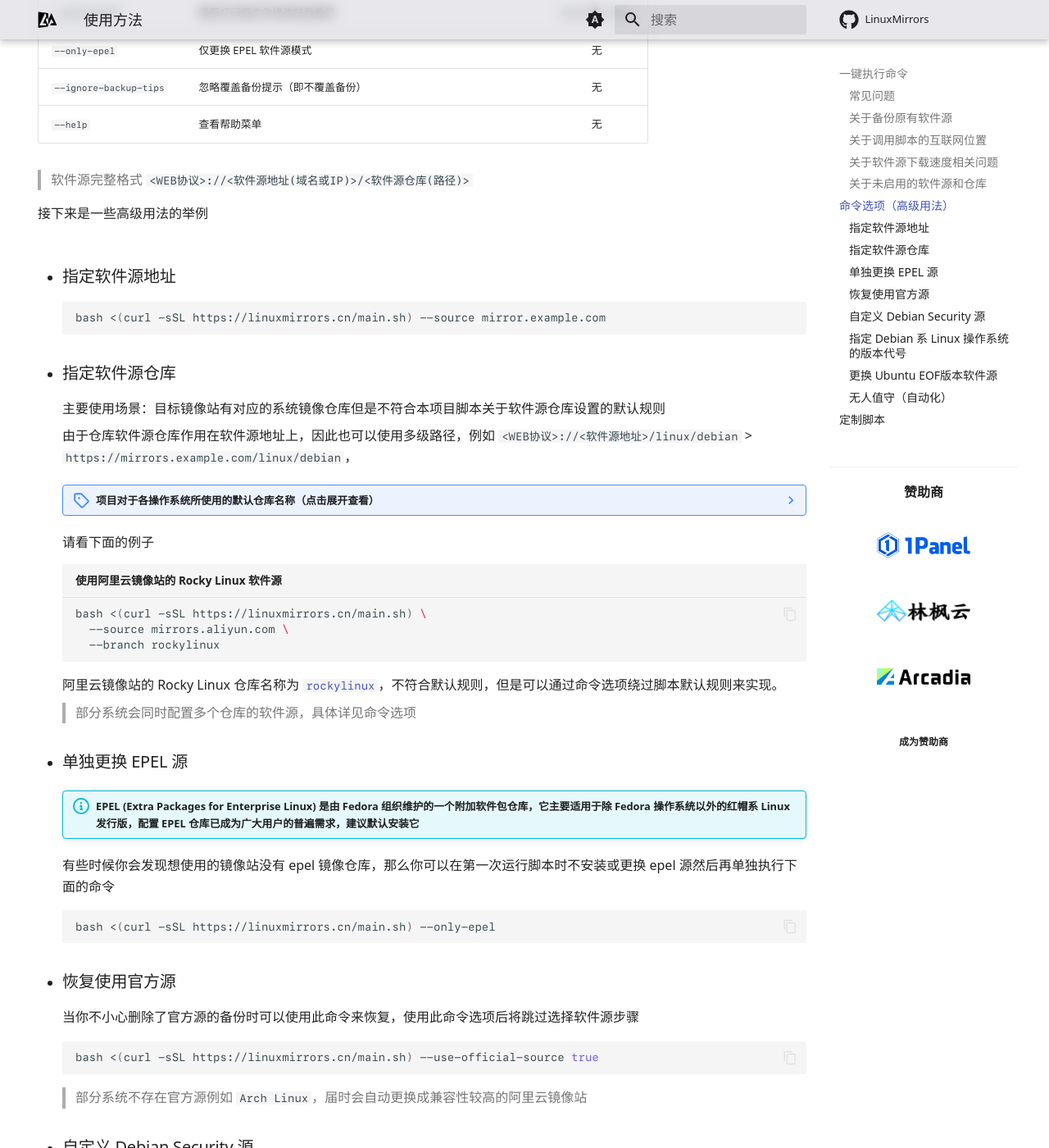
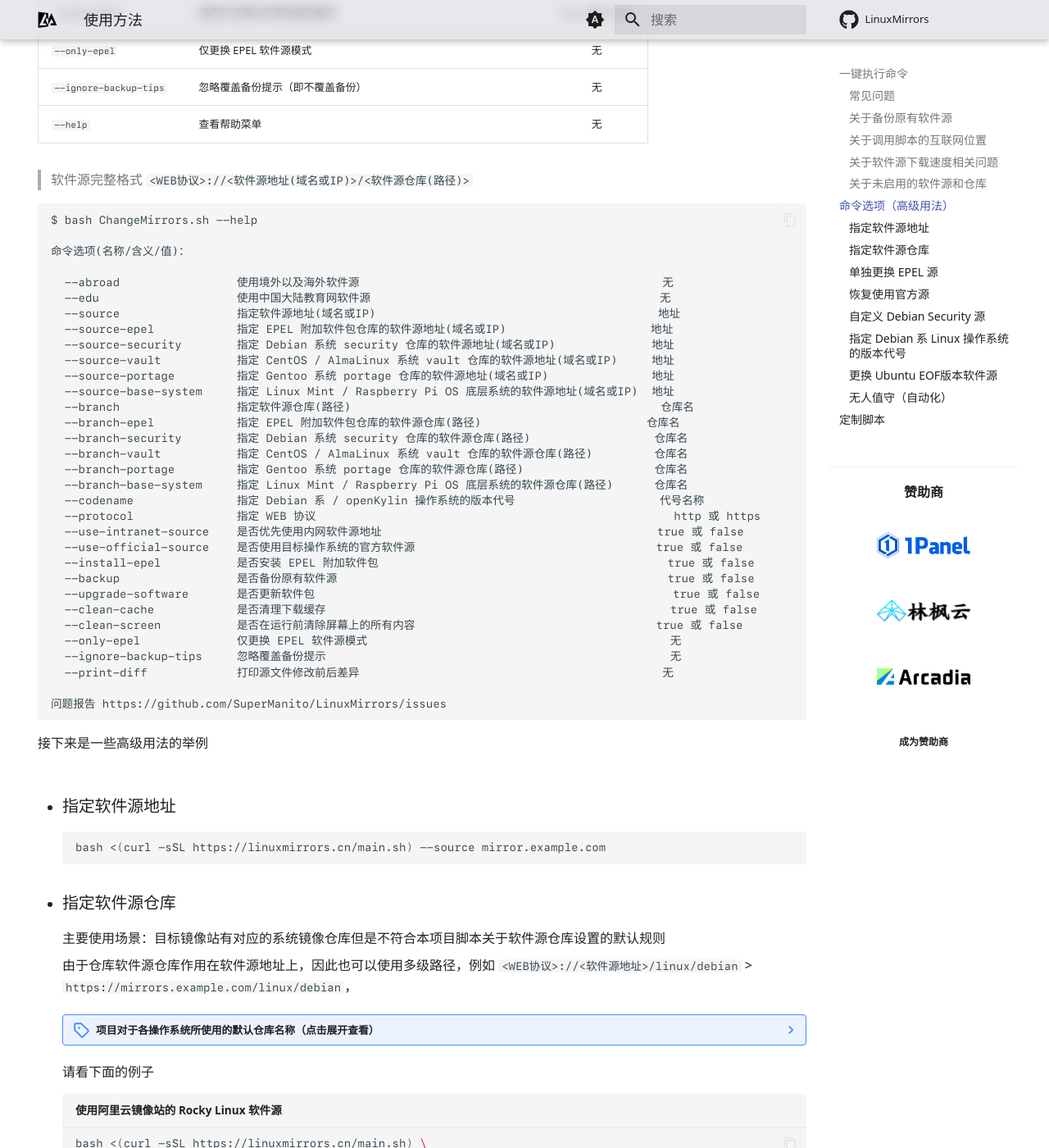
Before and after one commit to SuperManito/LinuxMirrors, an MkDocs documentation site: the page built from docs/use/index.md, in a window 1280 px wide and 1400 px high, scrolled down 4378 px. Shown: the whole window at 82% size. Built offline with MkDocs 1.6.1 and Material for MkDocs 9.7.7, drawn with Linux system fonts in a browser that asks for light colours; a script that is not in the unit is left out; comment, search, counter and statistics services are not loaded.

Commit message:
更新文档

````diff
--- a/docs/use/index.md
+++ b/docs/use/index.md
@@ -410,6 +410,42 @@ hide:
 
 > 软件源完整格式 `<WEB协议>://<软件源地址(域名或IP)>/<软件源仓库(路径)>`
 
+<!-- termynal -->
+```
+$ bash ChangeMirrors.sh --help
+
+命令选项(名称/含义/值)：
+
+  --abroad                 使用境外以及海外软件源                                            无
+  --edu                    使用中国大陆教育网软件源                                          无
+  --source                 指定软件源地址(域名或IP)                                         地址
+  --source-epel            指定 EPEL 附加软件包仓库的软件源地址(域名或IP)                     地址
+  --source-security        指定 Debian 系统 security 仓库的软件源地址(域名或IP)              地址
+  --source-vault           指定 CentOS / AlmaLinux 系统 vault 仓库的软件源地址(域名或IP)     地址
+  --source-portage         指定 Gentoo 系统 portage 仓库的软件源地址(域名或IP)               地址
+  --source-base-system     指定 Linux Mint / Raspberry Pi OS 底层系统的软件源地址(域名或IP)  地址
+  --branch                 指定软件源仓库(路径)                                             仓库名
+  --branch-epel            指定 EPEL 附加软件包仓库的软件源仓库(路径)                        仓库名
+  --branch-security        指定 Debian 系统 security 仓库的软件源仓库(路径)                  仓库名
+  --branch-vault           指定 CentOS / AlmaLinux 系统 vault 仓库的软件源仓库(路径)         仓库名
+  --branch-portage         指定 Gentoo 系统 portage 仓库的软件源仓库(路径)                   仓库名
+  --branch-base-system     指定 Linux Mint / Raspberry Pi OS 底层系统的软件源仓库(路径)      仓库名
+  --codename               指定 Debian 系 / openKylin 操作系统的版本代号                     代号名称
+  --protocol               指定 WEB 协议                                                    http 或 https
+  --use-intranet-source    是否优先使用内网软件源地址                                        true 或 false
+  --use-official-source    是否使用目标操作系统的官方软件源                                   true 或 false
+  --install-epel           是否安装 EPEL 附加软件包                                          true 或 false
+  --backup                 是否备份原有软件源                                                true 或 false
+  --upgrade-software       是否更新软件包                                                    true 或 false
+  --clean-cache            是否清理下载缓存                                                  true 或 false
+  --clean-screen           是否在运行前清除屏幕上的所有内容                                   true 或 false
+  --only-epel              仅更换 EPEL 软件源模式                                            无
+  --ignore-backup-tips     忽略覆盖备份提示                                                  无
+  --print-diff             打印源文件修改前后差异                                            无
+
+问题报告 https://github.com/SuperManito/LinuxMirrors/issues
+```
+
 接下来是一些高级用法的举例
 
 - ### 指定软件源地址
--- a/mkdocs.yml
+++ b/mkdocs.yml
@@ -146,6 +146,7 @@ plugins:
       exclude:
         - mirrors.md
   - tags
+  - termynal
 nav:
   - "介绍": index.md
   - "使用方法": use/index.md
--- a/requirements.txt
+++ b/requirements.txt
@@ -1,3 +1,4 @@
-mkdocs-material==9.6.10
+mkdocs-material==9.6.11
 mkdocs-glightbox==0.4.0
 mkdocs-exclude-search==0.6.6
+termynal==0.13.0
````
Also changed, not shown: docs/other/index.md (+20 -0 lines), 3 other files.
